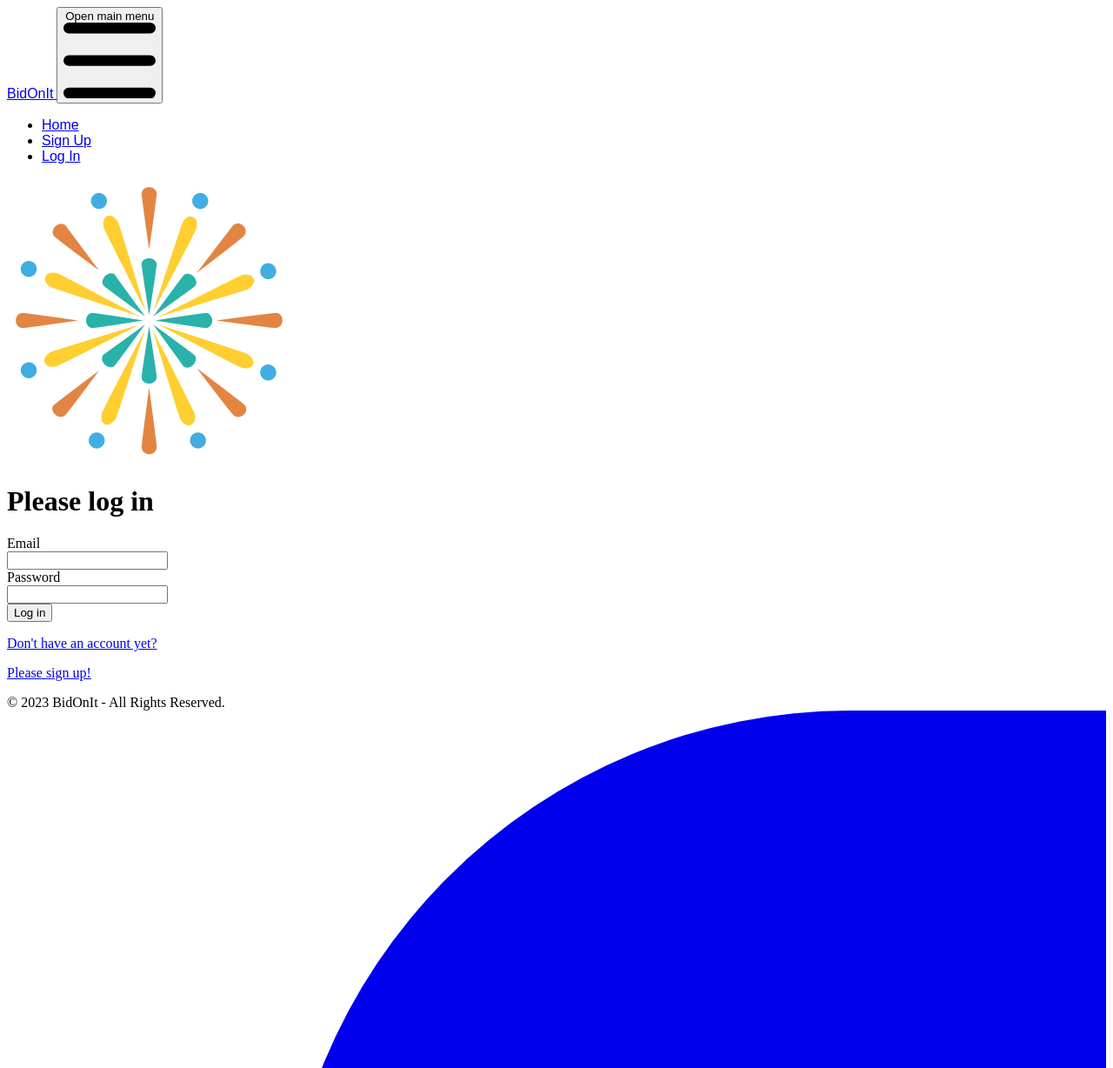
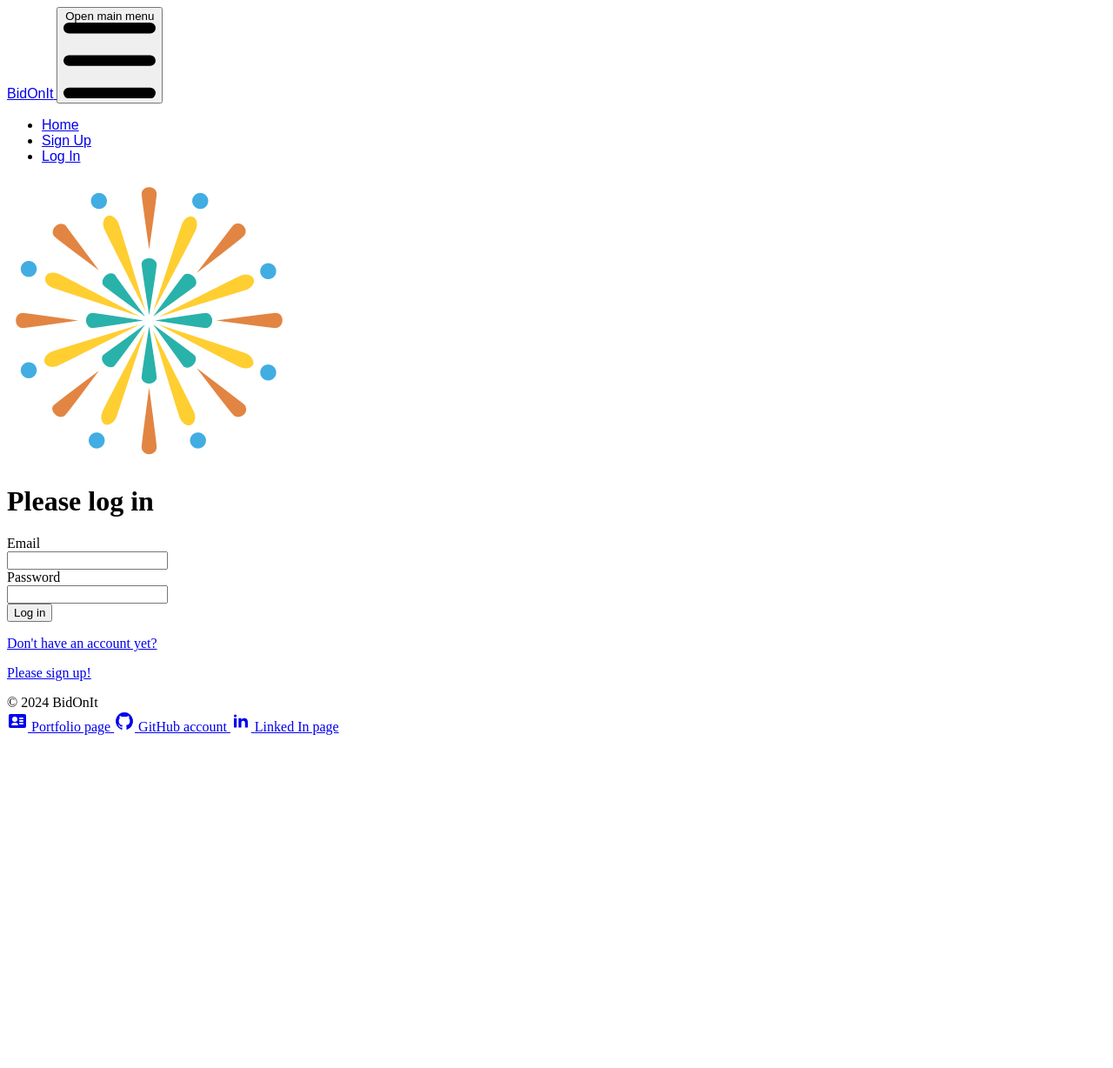
Before and after one commit to CharlotteValset/auction-site-sp2, a website built with Vite: page log-in/index.html in a window 1280 px wide. Shown: the top 1228 px of the page at 87% size. After the commit the page ends 853 px from the top, so only its background shows below. Built offline with nearby package versions, Linux system fonts and the light colour scheme; a web font is replaced by a local one.

Commit message:
adds new footer icons with href

```diff
--- a/log-in/index.html
+++ b/log-in/index.html
@@ -138,72 +138,77 @@
         </div>
       </a>
     </main>
-    <footer class="bg-light-grey dark:bg-gray-900">
+    <footer class="bg-light-grey">
       <div class="mx-auto w-full max-w-screen-xl">
         <div
           class="px-4 py-6 bg-light-grey dark:bg-gray-700 flex items-center justify-between"
         >
           <span
             class="text-sm text-green-primary dark:text-gray-300 sm:text-center"
-            >© 2023 BidOnIt - All Rights Reserved.
+            >© 2024 BidOnIt
           </span>
           <div class="flex justify-center mt-0 space-x-5 rtl:space-x-reverse">
             <a
-              href="#"
+              href="https://charlottevalset-portfolio.netlify.app/"
               class="text-green-primary hover:text-gray-900 dark:hover:text-white"
+              title="Portfolio page"
             >
               <svg
-                class="w-4 h-4"
-                aria-hidden="true"
                 xmlns="http://www.w3.org/2000/svg"
+                width="24"
+                height="24"
                 fill="currentColor"
-                viewBox="0 0 8 19"
+                viewBox="0 0 24 24"
               >
                 <path
                   fill-rule="evenodd"
-                  d="M6.135 3H8V0H6.135a4.147 4.147 0 0 0-4.142 4.142V6H0v3h2v9.938h3V9h2.021l.592-3H5V3.591A.6.6 0 0 1 5.592 3h.543Z"
+                  d="M4 4a2 2 0 0 0-2 2v12a2 2 0 0 0 2 2h16a2 2 0 0 0 2-2V6a2 2 0 0 0-2-2H4Zm10 5a1 1 0 0 1 1-1h3a1 1 0 1 1 0 2h-3a1 1 0 0 1-1-1Zm0 3a1 1 0 0 1 1-1h3a1 1 0 1 1 0 2h-3a1 1 0 0 1-1-1Zm0 3a1 1 0 0 1 1-1h3a1 1 0 1 1 0 2h-3a1 1 0 0 1-1-1Zm-8-5a3 3 0 1 1 6 0 3 3 0 0 1-6 0Zm1.942 4a3 3 0 0 0-2.847 2.051l-.044.133-.004.012c-.042.126-.055.167-.042.195.006.013.02.023.038.039.032.025.08.064.146.155A1 1 0 0 0 6 17h6a1 1 0 0 0 .811-.415.713.713 0 0 1 .146-.155c.019-.016.031-.026.038-.04.014-.027 0-.068-.042-.194l-.004-.012-.044-.133A3 3 0 0 0 10.059 14H7.942Z"
                   clip-rule="evenodd"
                 />
               </svg>
-              <span class="sr-only">Facebook page</span>
+              <span class="sr-only">Portfolio page</span>
             </a>
             <a
-              href="#"
+              href="https://github.com/CharlotteValset"
               class="text-green-primary hover:text-gray-900 dark:hover:text-white"
+              title="GitHub account"
             >
               <svg
-                class="w-4 h-4"
-                aria-hidden="true"
                 xmlns="http://www.w3.org/2000/svg"
+                width="24"
+                height="24"
                 fill="currentColor"
-                viewBox="0 0 20 17"
+                viewBox="0 0 24 24"
               >
                 <path
                   fill-rule="evenodd"
-                  d="M20 1.892a8.178 8.178 0 0 1-2.355.635 4.074 4.074 0 0 0 1.8-2.235 8.344 8.344 0 0 1-2.605.98A4.13 4.13 0 0 0 13.85 0a4.068 4.068 0 0 0-4.1 4.038 4 4 0 0 0 .105.919A11.705 11.705 0 0 1 1.4.734a4.006 4.006 0 0 0 1.268 5.392 4.165 4.165 0 0 1-1.859-.5v.05A4.057 4.057 0 0 0 4.1 9.635a4.19 4.19 0 0 1-1.856.07 4.108 4.108 0 0 0 3.831 2.807A8.36 8.36 0 0 1 0 14.184 11.732 11.732 0 0 0 6.291 16 11.502 11.502 0 0 0 17.964 4.5c0-.177 0-.35-.012-.523A8.143 8.143 0 0 0 20 1.892Z"
+                  d="M12.006 2a9.847 9.847 0 0 0-6.484 2.44 10.32 10.32 0 0 0-3.393 6.17 10.48 10.48 0 0 0 1.317 6.955 10.045 10.045 0 0 0 5.4 4.418c.504.095.683-.223.683-.494 0-.245-.01-1.052-.014-1.908-2.78.62-3.366-1.21-3.366-1.21a2.711 2.711 0 0 0-1.11-1.5c-.907-.637.07-.621.07-.621.317.044.62.163.885.346.266.183.487.426.647.71.135.253.318.476.538.655a2.079 2.079 0 0 0 2.37.196c.045-.52.27-1.006.635-1.37-2.219-.259-4.554-1.138-4.554-5.07a4.022 4.022 0 0 1 1.031-2.75 3.77 3.77 0 0 1 .096-2.713s.839-.275 2.749 1.05a9.26 9.26 0 0 1 5.004 0c1.906-1.325 2.74-1.05 2.74-1.05.37.858.406 1.828.101 2.713a4.017 4.017 0 0 1 1.029 2.75c0 3.939-2.339 4.805-4.564 5.058a2.471 2.471 0 0 1 .679 1.897c0 1.372-.012 2.477-.012 2.814 0 .272.18.592.687.492a10.05 10.05 0 0 0 5.388-4.421 10.473 10.473 0 0 0 1.313-6.948 10.32 10.32 0 0 0-3.39-6.165A9.847 9.847 0 0 0 12.007 2Z"
                   clip-rule="evenodd"
                 />
               </svg>
-              <span class="sr-only">Twitter page</span>
+
+              <span class="sr-only">GitHub account</span>
             </a>
             <a
-              href="#"
+              href="https://www.linkedin.com/in/charlotte-valset-6195b521a/"
               class="text-green-primary hover:text-gray-900 dark:hover:text-white"
+              title="Linked-In page"
             >
               <svg
-                class="w-4 h-4"
-                aria-hidden="true"
                 xmlns="http://www.w3.org/2000/svg"
+                width="24"
+                height="24"
                 fill="currentColor"
-                viewBox="0 0 20 20"
+                viewBox="0 0 24 24"
               >
                 <path
                   fill-rule="evenodd"
-                  d="M10 .333A9.911 9.911 0 0 0 6.866 19.65c.5.092.678-.215.678-.477 0-.237-.01-1.017-.014-1.845-2.757.6-3.338-1.169-3.338-1.169a2.627 2.627 0 0 0-1.1-1.451c-.9-.615.07-.6.07-.6a2.084 2.084 0 0 1 1.518 1.021 2.11 2.11 0 0 0 2.884.823c.044-.503.268-.973.63-1.325-2.2-.25-4.516-1.1-4.516-4.9A3.832 3.832 0 0 1 4.7 7.068a3.56 3.56 0 0 1 .095-2.623s.832-.266 2.726 1.016a9.409 9.409 0 0 1 4.962 0c1.89-1.282 2.717-1.016 2.717-1.016.366.83.402 1.768.1 2.623a3.827 3.827 0 0 1 1.02 2.659c0 3.807-2.319 4.644-4.525 4.889a2.366 2.366 0 0 1 .673 1.834c0 1.326-.012 2.394-.012 2.72 0 .263.18.572.681.475A9.911 9.911 0 0 0 10 .333Z"
+                  d="M12.51 8.796v1.697a3.738 3.738 0 0 1 3.288-1.684c3.455 0 4.202 2.16 4.202 4.97V19.5h-3.2v-5.072c0-1.21-.244-2.766-2.128-2.766-1.827 0-2.139 1.317-2.139 2.676V19.5h-3.19V8.796h3.168ZM7.2 6.106a1.61 1.61 0 0 1-.988 1.483 1.595 1.595 0 0 1-1.743-.348A1.607 1.607 0 0 1 5.6 4.5a1.601 1.601 0 0 1 1.6 1.606Z"
                   clip-rule="evenodd"
                 />
+                <path d="M7.2 8.809H4V19.5h3.2V8.809Z" />
               </svg>
-              <span class="sr-only">GitHub account</span>
+              <span class="sr-only">Linked In page</span>
             </a>
           </div>
         </div>
```
Also changed, not shown: index.html (+25 -20 lines), listing/index.html (+25 -20 lines), profile/index.html (+24 -19 lines), sign-up/index.html (+25 -20 lines).
